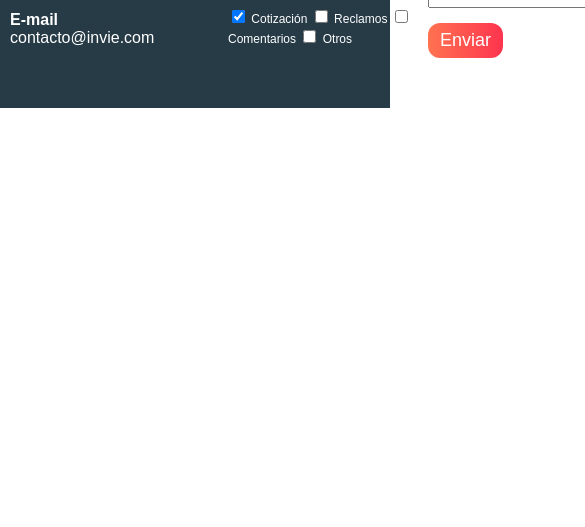
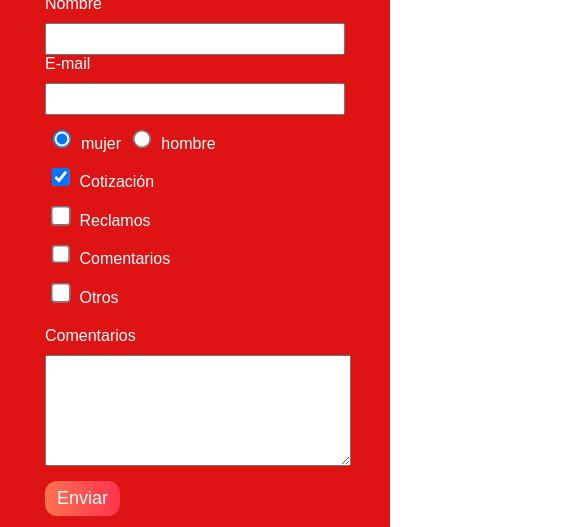
Before and after one commit to bmxpc7/webIII, a plain HTML site: page invie/index.html in a window 390 px wide. Shown: the part 1473-2000 px from the top of the page, 585 px wide, since content can reach past the window. Before the commit the page ends 1581 px from the top, so only its background shows below. Drawn offline with Linux system fonts and the light colour scheme; a web font is replaced by a local one.

Commit message:
Se Modifico el CSS

```diff
--- a/invie/css/invie.css
+++ b/invie/css/invie.css
@@ -1,21 +1,6 @@
-/** {
-  width: tamaño;
-  height: tamaño;
-  padding: 10px;
-  padding-top: 10px;
-  padding-right: 13px;
-  padding-left: 15px;
-  padding-bottom: 5px;
-  padding: 10px 13px 5px 15px;
-  margin: 10px;
-  margin-top: 10px;
-  margin-right: 13px;
-  margin-left: 15px;
-  margin-bottom: 5px;
-  margin: 10px 13px 5px 15px;
-  border: 2px solid red;
-}*/
-
+/**
+Este CCS fue modificado por Víctor Hugo Núñez Martínez
+*/
 body {
   font-family: 'Allerta', sans-serif;
   margin: 0;
@@ -200,7 +185,7 @@ input:focus, textarea:focus {
 
 
 .footer {
-  background: #273b47;
+  background: #de1414;
   padding: 50px 10px;
 }
 
@@ -273,7 +258,10 @@ input:focus, textarea:focus {
   margin: 50px 0;
 }
 
-@media screen and (max-width: 800px){
+
+@media screen and (max-width: 800px) {
+  /* portada */
+    /*Esta parte se ajusta la portada para que se disminuya en modo tablet*/
   .titulo {
     font-size: 45px;
     margin-top: 30px;
@@ -288,9 +276,13 @@ input:focus, textarea:focus {
     margin-bottom: 30px;
     display: inline-block;
   }
+  /* portada */
 
-   .guitarras{
-    text-align: center;
+
+  /* guitarras */
+    /*En esta parte se ajusta las guitarras para que se centre*/
+  .guitarras {
+    text-align:center;
   }
   .izquierda, .derecha {
     float: none;
@@ -309,10 +301,53 @@ input:focus, textarea:focus {
     position: static;
     margin: 0;
   }
+  .contenedor-guitarra-a {
+    padding: 0;
+  }
+  /* guitarras */
+
 }
 
-@media screen and (max-width: 650px){
+@media screen and (max-width: 767px) {
+  /* footer */
+    /*En esta parte se ajusta la parte inferior de la pagina*/
+  .footer .contenedor {
+    display: block;
+  }
 
+  .contacto {
+    margin: 0 auto;
+  }
+  .formulario {
+    display: block;
+    margin: 0 auto;
+    width: 300px;
+  }
+
+  .intereses label {
+    display: block;
+    font-size: 16px;
+  }
+  .col1 {
+    margin: 0;
+  }
+  input[type="text"],
+  input[type="email"] {
+    font-size: 16px;
+    padding: 5px;
+  }
+  textarea {
+    width: 100%;
+  }
+  input[type="radio"],
+  input[type="checkbox"] {
+    zoom: 1.5;
+  }
+  /* footer */
+}
+
+@media screen and (max-width: 650px) {
+    /* Se ajusta a tamaño de 650px o menos*/
   .header {
     text-align: center;
   }
@@ -334,9 +369,11 @@ input:focus, textarea:focus {
     padding: 0;
   }
 
+
 }
 
-@media screen and (max-width: 500px){
+
+@media screen and (max-width: 500px) {
   /* portada */
   .menu li {
     display: block;
@@ -373,67 +410,4 @@ input:focus, textarea:focus {
     font-size: 30px;
   }
   /* guitarras */
-
 }
-
-@media screen and (max-width: 800px){
-  /*.titulo {
-    font-size: 45px;
-    margin-top: 30px;
-  }
-  .title-a {
-    font-size: 18px;
-  }
-  .portada {
-    height: auto;
-  }
-  .portada .button{
-    margin-bottom: 30px;
-    display: inline-block;
-  }*/
-
-  /*seccion de nuestras guitarras*/
- /* .guitarras{
-    text-align: center;
-  }
-  .izquierda, .derecha {
-    float: none;
-    position: static;
-  }
-  .title-b {
-    margin: 0;
-  }
-  .guitarra li {
-    list-style: none;
-  }
-  .guitarra.b {
-    height: auto;
-  }
-  .contenedor-guitarra-b {
-    position: static;
-    margin: 0;
-  }*/
-}
-
-/*@media screen and (max-width: 800px){
-  .contenedor{
-    width: auto;
-    max-width: 800px;
-
-  }
-}*/
-
-/*@media screen and (max-width: 800px){
-  body {
-    background: peru;
-    border: 15px solid lightblue;
-  }
-}*/
-
-/*@media screen and (max-width: 800px) {
-  body {
-    background: peru;
-    border: 15px solid lightblue;
-  }
-}
-*/
```
